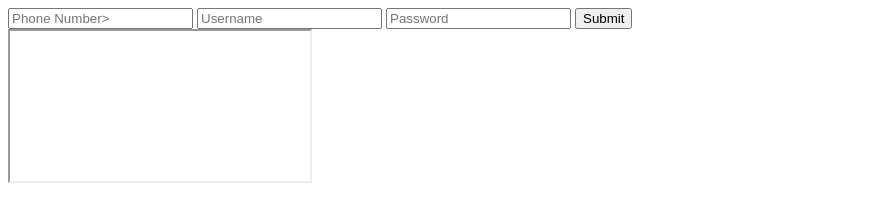
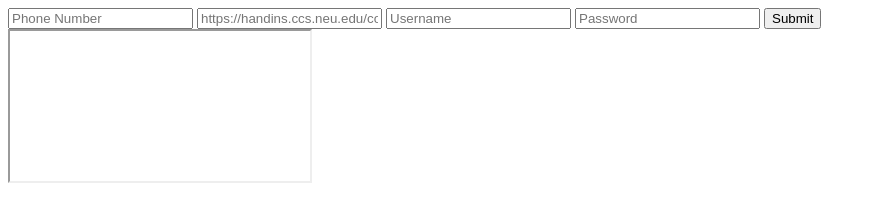
Before and after one commit to kennybc/handinquiz, a website: page public/index.html in a window 1280 px wide. Shown: the whole page, without its empty margins (0-876 px from the left). Drawn offline with Linux system fonts and the light colour scheme.

Commit message:
Update index.html

```diff
--- a/public/index.html
+++ b/public/index.html
@@ -7,7 +7,7 @@
 
 	<body>
 		<form action = "process_post" method = "POST" target = "output">
-			<input type = "text" name = "phone" placeholder = "Phone Number>
+			<input type = "text" name = "phone" placeholder = "Phone Number">
 			<input type = "text" name = "url" placeholder = "https://handins.ccs.neu.edu/courses/123/assignments/1234">
 			<input type = "text" name = "user" placeholder = "Username">
 			<input type = "password" name = "pass" placeholder = "Password">
```
